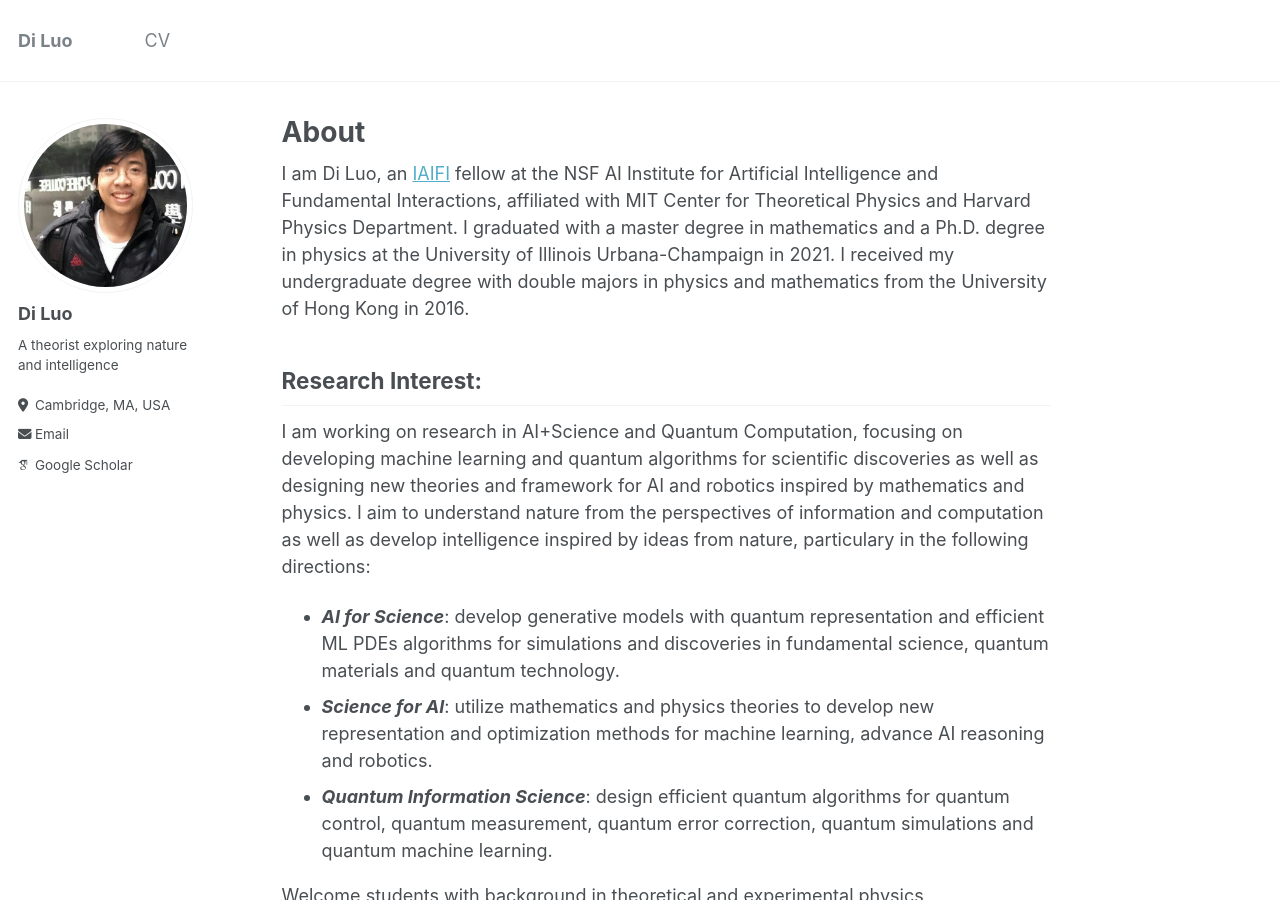
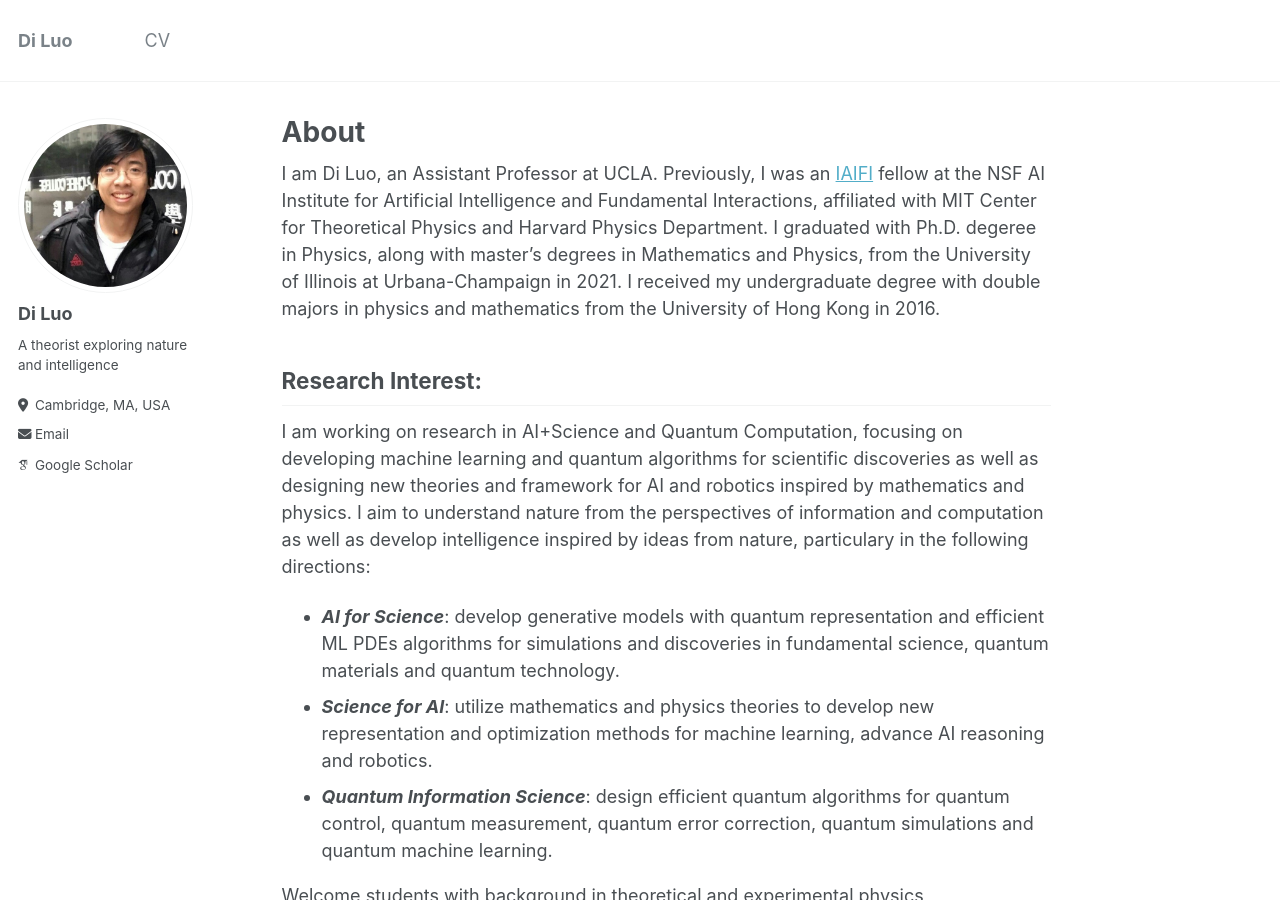
Before and after one commit to diluo28/diluo.github.io, a Jekyll site: the page built from _pages/about.md, in a window 1280 px wide and 900 px high. Built offline with Jekyll 4.4.1, drawn with Linux system fonts in a browser that asks for light colours; some web fonts are replaced.

Commit message:
Update about.md

```diff
--- a/_pages/about.md
+++ b/_pages/about.md
@@ -7,7 +7,8 @@ redirect_from:
   - /about.html
 ---
 
-I am Di Luo, an <a href="https://iaifi.org/" target="_blank">IAIFI</a> fellow at the NSF AI Institute for Artificial Intelligence and Fundamental Interactions, affiliated with MIT Center for Theoretical Physics and Harvard Physics Department. I graduated with a master degree in mathematics and a Ph.D. degree in physics at the University of Illinois Urbana-Champaign in 2021. I received my undergraduate degree with double majors in physics and mathematics from the University of Hong Kong in 2016.
+
+I am Di Luo, an Assistant Professor at UCLA. Previously, I was an <a href="https://iaifi.org/" target="_blank">IAIFI</a> fellow at the NSF AI Institute for Artificial Intelligence and Fundamental Interactions, affiliated with MIT Center for Theoretical Physics and Harvard Physics Department. I graduated with Ph.D. degeree in Physics, along with master’s degrees in Mathematics and Physics, from the University of Illinois at Urbana-Champaign in 2021. I received my undergraduate degree with double majors in physics and mathematics from the University of Hong Kong in 2016.
 
 ## Research Interest:
 
```
